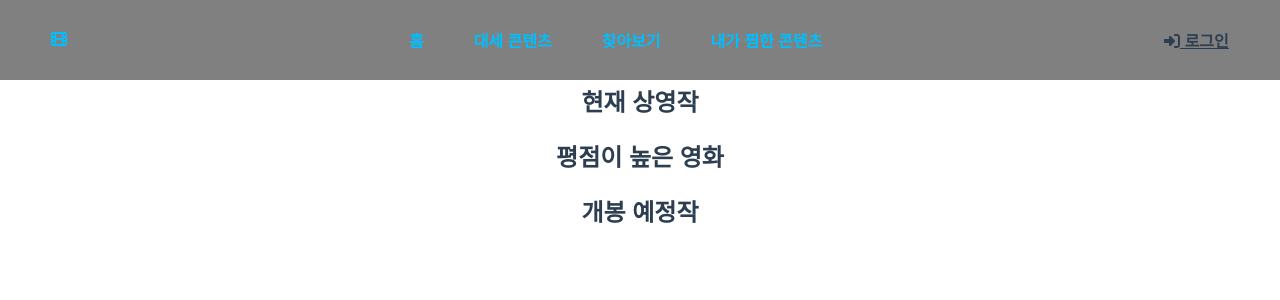
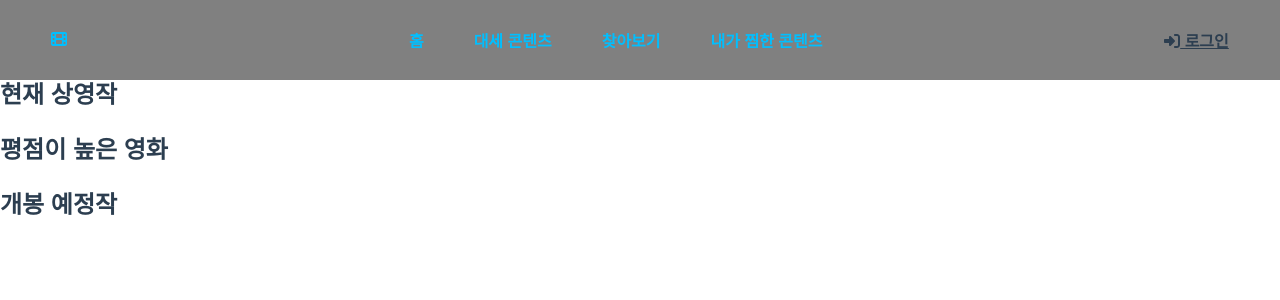
Before and after one commit to seoharu/front-end-demo-site, a Vue app: page / in a window 1280 px wide. Shown: the top 300 px of the page. Built offline with nearby package versions, Linux system fonts and the light colour scheme.

Commit message:
desigb:margin 수정

```diff
--- a/src/App.vue
+++ b/src/App.vue
@@ -7,11 +7,16 @@
 </template>
 
 <style>
+
+body {
+  margin: 0 !important;
+}
+
 #app {
   font-family: Avenir, Helvetica, Arial, sans-serif;
   -webkit-font-smoothing: antialiased;
   -moz-osx-font-smoothing: grayscale;
-  text-align: center;
+
   color: #2c3e50;
 }
 
--- a/src/components/home/FeaturedMovieBanner.vue
+++ b/src/components/home/FeaturedMovieBanner.vue
@@ -61,6 +61,7 @@ defineEmits(['play', 'show-detail']);
 </script>
 
 <style scoped>
+
 .banner-container {
   position: relative;
   width: 100%;
```
